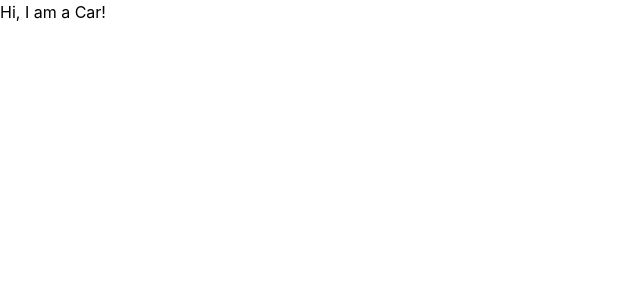
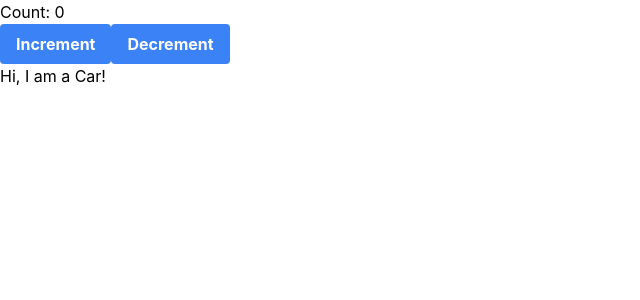
Before and after one commit to beinghaziq/blog-FE, a React (Create React App) app: page /blogs in a window 1280 px wide. Shown: the top 300 px of the page, without its empty margins (0-640 px from the left). Built offline with nearby package versions, Linux system fonts and the light colour scheme.

Commit message:
basic redux toolkit setup

```diff
--- a/package.json
+++ b/package.json
@@ -3,6 +3,7 @@
   "version": "0.1.0",
   "private": true,
   "dependencies": {
+    "@reduxjs/toolkit": "^2.0.1",
     "@testing-library/jest-dom": "^5.17.0",
     "@testing-library/react": "^13.4.0",
     "@testing-library/user-event": "^13.5.0",
@@ -10,6 +11,7 @@
     "react": "^18.2.0",
     "react-dom": "^18.2.0",
     "react-i18next": "^14.0.0",
+    "react-redux": "^9.0.4",
     "react-router-dom": "^6.21.1",
     "react-scripts": "5.0.1",
     "web-vitals": "^2.1.4"
--- a/src/components/Post.jsx
+++ b/src/components/Post.jsx
@@ -1,7 +1,28 @@
 import { useTranslation } from "react-i18next";
+import { useSelector, useDispatch } from "react-redux";
+import { increment, decrement } from "../store/counterSlice";
 
 export const Post = () => {
   const { t } = useTranslation();
+  const count = useSelector((state) => state.counter.value);
+  const dispatch = useDispatch();
 
-  return <h2>{t("text.car")}</h2>;
+  return (
+    <div>
+      <h1>Count: {count}</h1>
+      <button
+        className="bg-blue-500 hover:bg-blue-700 text-white font-bold py-2 px-4 rounded"
+        onClick={() => dispatch(increment())}
+      >
+        Increment
+      </button>
+      <button
+        className="bg-blue-500 hover:bg-blue-700 text-white font-bold py-2 px-4 rounded"
+        onClick={() => dispatch(decrement())}
+      >
+        Decrement
+      </button>
+      <h2>{t("text.car")}</h2>
+    </div>
+  );
 };
--- a/src/index.js
+++ b/src/index.js
@@ -5,12 +5,16 @@ import App from './App';
 import reportWebVitals from './reportWebVitals';
 import i18n from './i18n';
 import { I18nextProvider } from 'react-i18next';
+import { Provider } from "react-redux";
+import { store } from "./store/store";
 
 const root = ReactDOM.createRoot(document.getElementById('root'));
 root.render(
   <React.StrictMode>
     <I18nextProvider i18n={i18n}>
-      <App />
+      <Provider store={store}>
+        <App />
+      </Provider>
     </I18nextProvider>
   </React.StrictMode>
 );
--- a/src/shared/Error500.jsx
+++ b/src/shared/Error500.jsx
@@ -13,7 +13,7 @@ export const Error500 = () => {
             alt="500 error"
           />
           <h1>{t("heading.ourFault")}</h1>
-          <button class="bg-blue-500 hover:bg-blue-700 text-white font-bold py-2 px-4 rounded">
+          <button className="bg-blue-500 hover:bg-blue-700 text-white font-bold py-2 px-4 rounded">
             {t("button.backToDashboard")}
           </button>
         </div>
--- /dev/null
+++ b/src/store/counterSlice.js
@@ -0,0 +1,21 @@
+import { createSlice } from "@reduxjs/toolkit";
+
+const initialState = {
+  value: 0,
+};
+
+export const counterSlice = createSlice({
+  name: "counter",
+  initialState,
+  reducers: {
+    increment: (state) => {
+      state.value += 1;
+    },
+    decrement: (state) => {
+      state.value -= 1;
+    },
+  },
+});
+
+export const { reducer: counterReducer } = counterSlice;
+export const { increment, decrement } = counterSlice.actions;
--- /dev/null
+++ b/src/store/store.js
@@ -0,0 +1,8 @@
+import { configureStore } from "@reduxjs/toolkit";
+import { counterReducer } from "./counterSlice";
+
+export const store = configureStore({
+  reducer: {
+    counter: counterReducer,
+  },
+});
```
Also changed, not shown: 1 other file (tests, documents, lock files or other folders).
